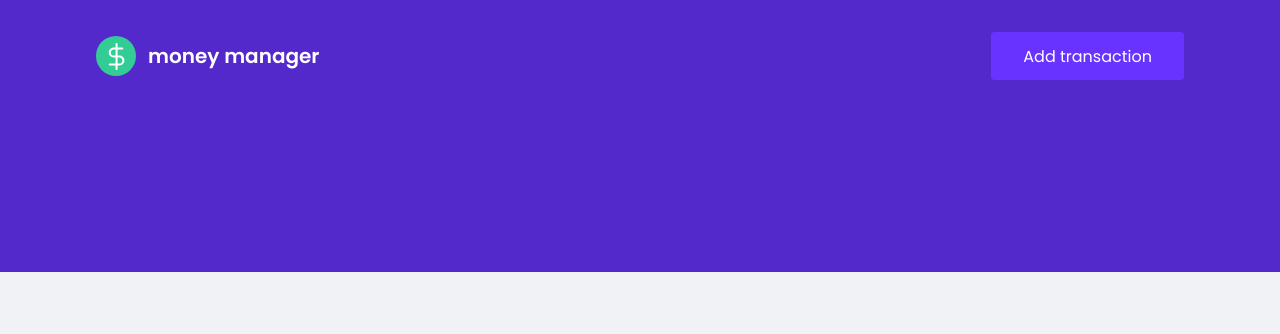
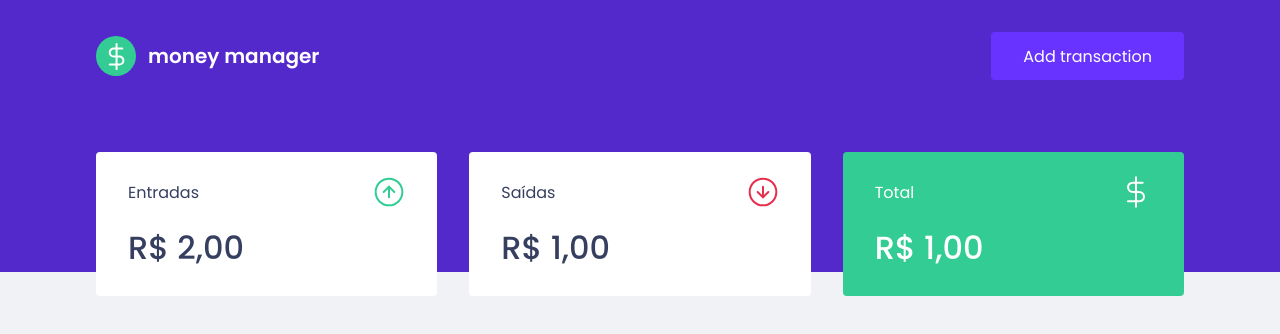
Before and after one commit to sdayube/money-manager, a React (Create React App) app: page / in a window 1280 px wide. Shown: the top 334 px of the page. Built offline with nearby package versions, Linux system fonts and the light colour scheme.

Commit message:
Add dashboard and summary

```diff
--- a/public/index.html
+++ b/public/index.html
@@ -8,7 +8,7 @@
     <meta name="viewport" content="width=device-width, initial-scale=1" />
 
     <link rel="shortcut icon" href="favicon.png" type="image/png">
-    <link href="https://fonts.googleapis.com/css2?family=Poppins:wght@400;600&display=swap" rel="stylesheet">
+    <link href="https://fonts.googleapis.com/css2?family=Poppins:wght@400;500;600&display=swap" rel="stylesheet">
 
     <title>Money Manager</title>
   </head>
--- a/src/App.tsx
+++ b/src/App.tsx
@@ -1,4 +1,5 @@
 import { GlobalStyle } from './assets/styles/global'
+import { Dashboard } from './components/Dashboard';
 import { Header } from './components/Header';
 
 export function App() {
@@ -6,6 +7,7 @@ export function App() {
     <>
       <GlobalStyle />
       <Header />
+      <Dashboard />
     </>
   );
 }
--- a/src/assets/styles/global.ts
+++ b/src/assets/styles/global.ts
@@ -11,6 +11,7 @@ export const GlobalStyle = createGlobalStyle`
 
     --blue: #5429CC;
     --blue-light: #6933FF;
+    --green: #33CC95;
     --red: #E62E4D;
   }
 
--- /dev/null
+++ b/src/components/Dashboard/index.tsx
@@ -0,0 +1,13 @@
+import { Summary } from '../Summary';
+
+import { Container } from './styles';
+
+export function Dashboard() {
+  return (
+    <Container>
+      <Summary />
+      {/* <Summary />
+      <Summary /> */}
+    </Container>
+  );
+};
--- /dev/null
+++ b/src/components/Dashboard/styles.ts
@@ -0,0 +1,7 @@
+import styled from 'styled-components';
+
+export const Container = styled.main`
+  max-width: 1120px;
+  margin: 0 auto;
+  padding: 2.5rem 1rem;
+`;
--- /dev/null
+++ b/src/components/Summary/index.tsx
@@ -0,0 +1,42 @@
+import { Container } from './styles';
+import { depositsImg, withdrawalsImg, totalImg } from '../../assets/vectors';
+import { formatCurrency } from '../../helpers/formatCurrency';
+
+export function Summary() {
+  const [deposits, withdrawals, total] = [200, 100, 100];
+
+  return(
+    <Container>
+      <div>
+        <header>
+          <p>Entradas</p>
+          <img src={depositsImg} alt="" aria-hidden />
+        </header>
+        <strong>
+          {formatCurrency(deposits)}
+        </strong>
+      </div>
+      <div>
+        <header>
+          <p>Saídas</p>
+          <img src={withdrawalsImg} alt="" aria-hidden />
+        </header>
+        <strong>
+          {formatCurrency(withdrawals)}
+        </strong>
+      </div>
+      <div className={[
+        'highlight-background',
+        total >= 0 ? 'positive' : 'negative',
+      ].join(' ')}>
+        <header>
+          <p>Total</p>
+          <img src={totalImg} alt="" aria-hidden />
+        </header>
+        <strong>
+          {formatCurrency(total)}
+        </strong>
+      </div>
+    </Container>
+  );
+}
--- /dev/null
+++ b/src/components/Summary/styles.ts
@@ -0,0 +1,41 @@
+import styled from 'styled-components';
+
+export const Container = styled.div`
+  display: grid;
+  grid-template-columns: repeat(3, 1fr);
+  gap: 2rem;
+  margin-top: -10rem;
+
+  div {
+    background: var(--shape);
+    padding: 1.5rem 2rem;
+    border-radius: 0.25rem;
+    color: var(--text-title);
+
+    header {
+      display: flex;
+      align-items: center;
+      justify-content: space-between;
+    }
+
+    strong {
+      display: block;
+      margin-top: 1rem;
+      font-size: 2rem;
+      font-weight: 500;
+      line-height: 3rem;
+    }
+
+    &.highlight-background {
+      color: #FFF;
+
+      &.positive {
+        background: var(--green);
+      }
+
+      &.negative {
+        background: var(--red);
+      }
+    }
+  }
+`;
--- /dev/null
+++ b/src/helpers/formatCurrency.ts
@@ -0,0 +1,12 @@
+export const formatCurrency = (value: number) => new Intl.NumberFormat(
+  'pt-BR',
+  {
+    style: 'currency',
+    currency: 'BRL',
+  },
+).format(value / 100);
+
+export const parseCurrency = (value: string) => parseInt(
+  value.replace(/[^\d]+/g, ''),
+  10,
+);
```
